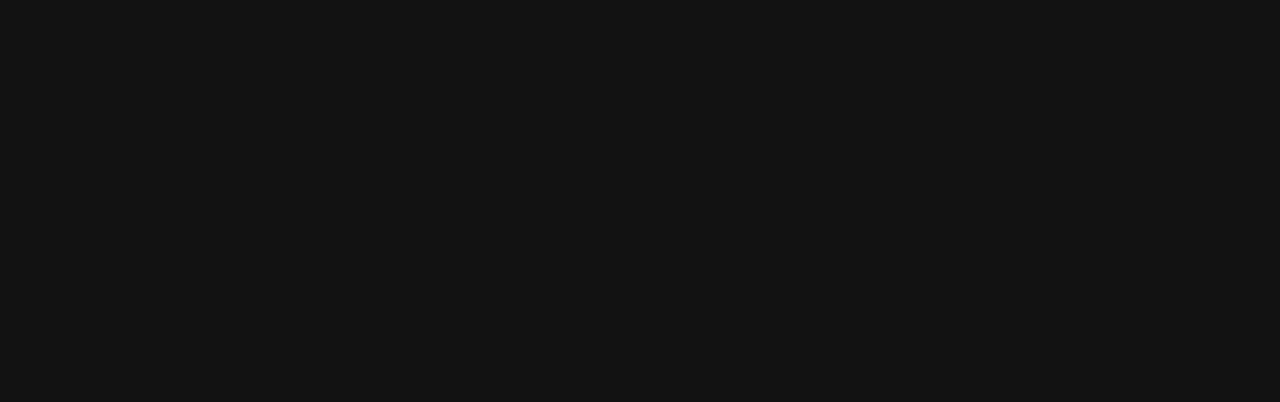
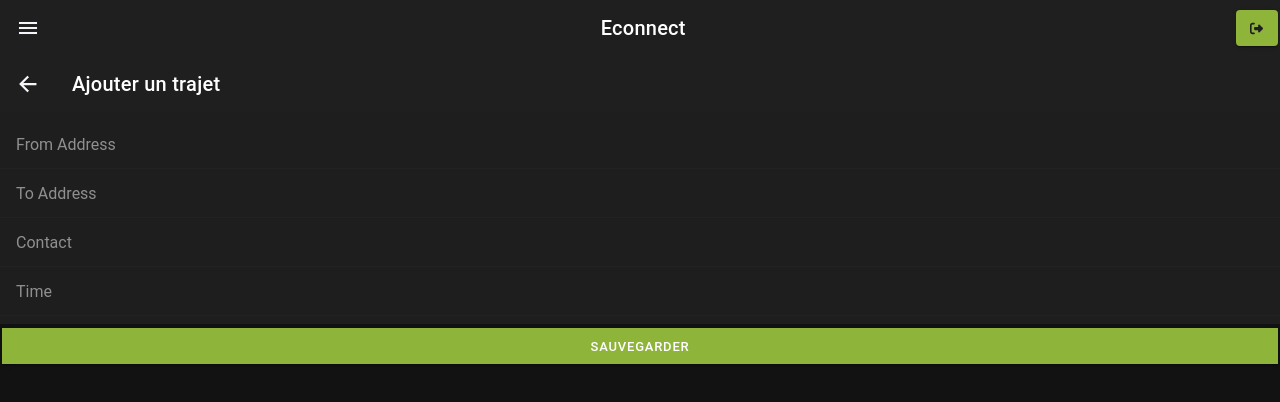
Before and after one commit to TheophileFarvacque/EcoNect, a React (Create React App) app: page /newPaths in a window 1280 px wide. Shown: the top 402 px of the page. Built offline with nearby package versions, Linux system fonts and the light colour scheme.

Commit message:
add trip

```diff
--- a/src/App.tsx
+++ b/src/App.tsx
@@ -50,6 +50,7 @@
 import React from "react";
 import ChatBox from "./pages/ChatBox";
 import ChatList from "./pages/ChatList";
+import AddTrip from "./pages/AddTrip";
 
 setupIonicReact();
 const App: React.FC = () => (
@@ -68,6 +69,9 @@
           </Route>
           <Route path="/paths">
             <Trajet />
+          </Route>
+          <Route path="/newPaths">
+            <AddTrip />
           </Route>
           <Route path="/profile">
             <Profile />
--- /dev/null
+++ b/src/pages/AddTrip.tsx
@@ -0,0 +1,78 @@
+import {
+    IonContent,
+    IonPage,
+    IonTitle,
+    IonToolbar,
+    IonInput,
+    IonButton,
+    IonIcon,
+    IonBackButton,
+    IonButtons,
+    IonList,
+    IonItem
+} from '@ionic/react';
+import React from 'react';
+import './AddTrip.css';
+import Header from "../components/header/header";
+import { useState } from 'react';
+import {arrowBack} from "ionicons/icons";
+
+const AddTrip: React.FC = () => {
+    const [from, setFrom] = useState('');
+    const [to, setTo] = useState('');
+    const [contact, setContact] = useState('');
+    const [time, setTime] = useState('');
+
+    const handleAddTrip = () => {
+        // Handle adding the trip with the entered details
+        // You can send the data to an API or update your data source
+    };
+    return (
+        <IonPage>
+            <Header/>
+            <IonToolbar>
+                <IonButtons slot="start">
+                    <IonBackButton color={"dark"} defaultHref="/paths" />
+                </IonButtons>
+                <IonTitle>Ajouter un trajet</IonTitle>
+            </IonToolbar>
+            <IonContent fullscreen>
+                <IonList>
+                    <IonItem>
+                        <IonInput
+                            placeholder="From Address"
+                            value={from}
+                            onIonChange={(e) => setFrom(e.detail.value!)}
+                        />
+                    </IonItem>
+                    <IonItem>
+                        <IonInput
+                            placeholder="To Address"
+                            value={to}
+                            onIonChange={(e) => setTo(e.detail.value!)}
+                        />
+                    </IonItem>
+                    <IonItem>
+                        <IonInput
+                            placeholder="Contact"
+                            value={contact}
+                            onIonChange={(e) => setContact(e.detail.value!)}
+                        />
+                    </IonItem>
+                    <IonItem>
+                        <IonInput
+                            placeholder="Time"
+                            value={time}
+                            onIonChange={(e) => setTime(e.detail.value!)}
+                        />
+                    </IonItem>
+                </IonList>
+                <IonButton expand="full" onClick={handleAddTrip}>
+                    Sauvegarder
+                </IonButton>
+            </IonContent>
+        </IonPage>
+    );
+};
+
+export default AddTrip;
--- a/src/pages/ChatBox.tsx
+++ b/src/pages/ChatBox.tsx
@@ -41,8 +41,7 @@
             <Header />
             <IonToolbar>
                 <IonButtons slot="start">
-                    <IonIcon icon={arrowBack} slot="start" />
-                    <IonBackButton defaultHref="/chatList" />
+                    <IonBackButton color={"dark"} defaultHref="/chatList" />
                 </IonButtons>
                 <IonTitle style={{ textAlign: 'center' }}>Chat with  {selectedContact?.name}</IonTitle>
             </IonToolbar>
--- a/src/pages/Trajet.tsx
+++ b/src/pages/Trajet.tsx
@@ -7,7 +7,11 @@
     IonPage,
     IonSearchbar,
     IonTitle,
-    IonToolbar
+    IonToolbar,
+    IonFab,
+    IonFabButton,
+    IonIcon,
+    IonButton, IonBackButton, IonButtons
 } from '@ionic/react';
 import ExploreContainer from '../components/ExploreContainer';
 import './Trajet.css';
@@ -15,72 +19,58 @@
 import ToolBar from "../components/ToolBar";
 import React, {useState} from "react";
 import FetchProducts from "../services/mock-data-service";
+import {add, arrowBack} from "ionicons/icons";
 
 const Trajet: React.FC = () => {
-    const [searchText, setSearchText] = useState('');
-    const {data} = FetchProducts('https://api-revendeurs-qymc.onrender.com/Order');
-    const [currentPage, setCurrentPage] = useState(1);
-    const [itemsPerPage] = useState(5);
-
-    const pageNumbers = [];
-    for (let i = 1; i <= Math.ceil(data?.length / itemsPerPage); i++) {
-        pageNumbers.push(i);
-    }
-
-    // Filter the products based on the search text
-    const filteredProducts = data?.filter((product: any) => {
-        return product.idCustomer.toString().includes(searchText.toString());
-    });
-
-    // Calculate the index of the first and last item to be displayed on the current page
-    const indexOfLastItem = (currentPage) * itemsPerPage;
-    const indexOfFirstItem = indexOfLastItem - itemsPerPage;
-
-    // Slice the filtered products array to display only the items for the current page
-    const currentItems = filteredProducts?.slice(indexOfFirstItem, indexOfLastItem);
-
-    // Calculate the total number of pages based on the number of items and the itemsPerPage value
-    const totalPages = Math.ceil(filteredProducts?.length / itemsPerPage);
-
-    // Handler function for changing the current page
-
-
-    const handlePageChange = (newPage: number) => {
-        setCurrentPage(newPage);
-    };
-
-
-    const paginationButtons = [];
-    for (let i = 1; i < totalPages; i++) {
-        paginationButtons.push(
-            <button key={i} className={`pagination-button ${i === currentPage ? 'active' : ''}`} onClick={() => handlePageChange(i)}>
-                {i}
-            </button>
-        );
-    }
+    const trips = [
+        {
+            id: 1,
+            from: '123 rue Anonymous',
+            to: '16 Bd Général de Gaulle, 44200 Nantes',
+            contact: 'John Doe',
+            time: '9:00',
+        },
+        {
+            id: 2,
+            from: '789 Av tortuga',
+            to: '16 Bd Général de Gaulle, 44200 Nantes',
+            contact: 'Jack Sparrow',
+            time: '9:00',
+        },
+        {
+            id: 2,
+            from: '66 rue Mustafar',
+            to: '16 Bd Général de Gaulle, 44200 Nantes',
+            contact: 'Anakin Skywalker',
+            time: '9:30',
+        },
+        // Add more trips as needed
+    ];
     return (
         <IonPage>
             <Header />
+            <IonToolbar>
+                <IonTitle>Liste des trajets</IonTitle>
+            </IonToolbar>
             <IonContent fullscreen>
-                <IonSearchbar value={searchText} onIonChange={e => setSearchText(e.detail.value!)} placeholder="Search for orders" />
-                {currentItems?.map((product: any) => (
-                    <div key={product.id}>
-                        <IonCard routerLink={`/DetailOrder/${product.id}`} className="bg">
-                            <IonImg class="img"></IonImg>
-                            <IonCardHeader>
-                                <IonCardTitle>Order #{product.idCustomer}</IonCardTitle>
-                                <IonCardSubtitle>{product.createdAt.split('T00:00:00')}</IonCardSubtitle>
-                            </IonCardHeader>
-
-                            <IonCardContent>
-
-                            </IonCardContent>
-                        </IonCard>
-                    </div>
+                {trips.map((trip) => (
+                    <IonCard key={trip.id}>
+                        <IonCardHeader>
+                            <IonCardSubtitle>{trip.contact}</IonCardSubtitle>
+                            <IonCardTitle>Détails du trajet</IonCardTitle>
+                        </IonCardHeader>
+                        <IonCardContent>
+                            <p>Départ: {trip.from}</p>
+                            <p>Arrivé: {trip.to}</p>
+                            <p>Heure: {trip.time}</p>
+                        </IonCardContent>
+                    </IonCard>
                 ))}
-                <div className="pagination">
-                    {paginationButtons}
-                </div>
+                <IonFab vertical="bottom" horizontal="end" slot="fixed">
+                    <IonButton routerLink="/newPaths">
+                        <IonIcon icon={add} /> {/* Plus icon */}
+                    </IonButton>
+                </IonFab>
             </IonContent>
         </IonPage>
     );
```
Also changed, not shown: src/pages/AddTrip.css (added).
